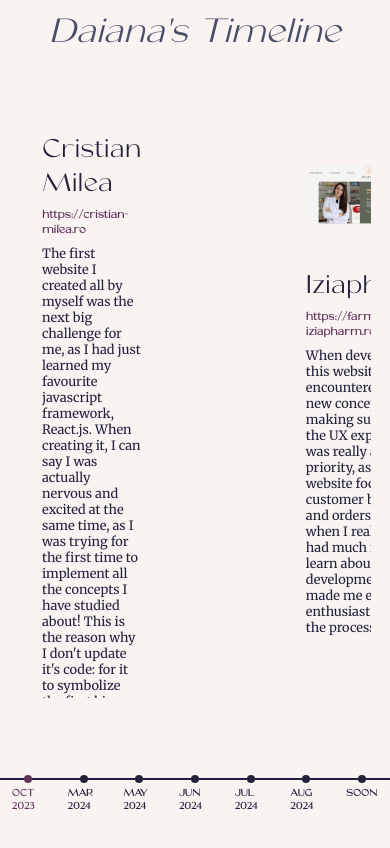
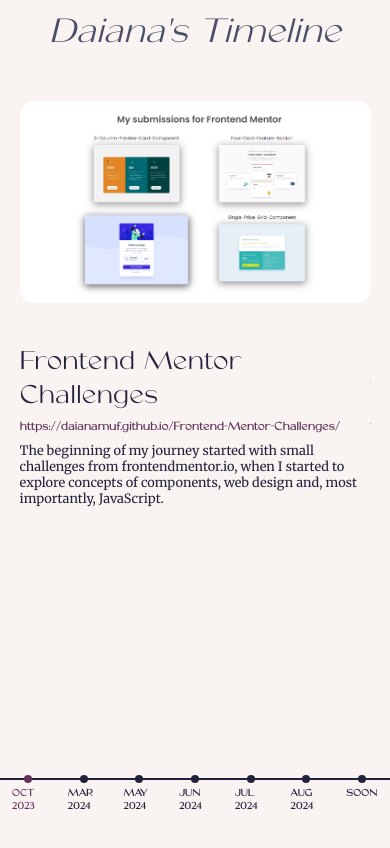
Before and after one commit to daianamuf/timeline, a React (Vite) app: page / in a window 390 px wide. Shown: the top 848 px of the page. Built offline with nearby package versions, Linux system fonts and the light colour scheme.

Commit message:
change position for mobile

```diff
--- a/src/css/index.css
+++ b/src/css/index.css
@@ -81,7 +81,6 @@ body {
 }
 .slider.mobile .website {
   scroll-snap-align: start;
-  position: static;
 }
 
 .website {
--- a/src/css/index.scss
+++ b/src/css/index.scss
@@ -79,7 +79,6 @@ body {
 
     & .website {
       scroll-snap-align: start;
-      position: static;
     }
   }
 }
```
Also changed, not shown: 1 other file (tests, documents, lock files or other folders).
